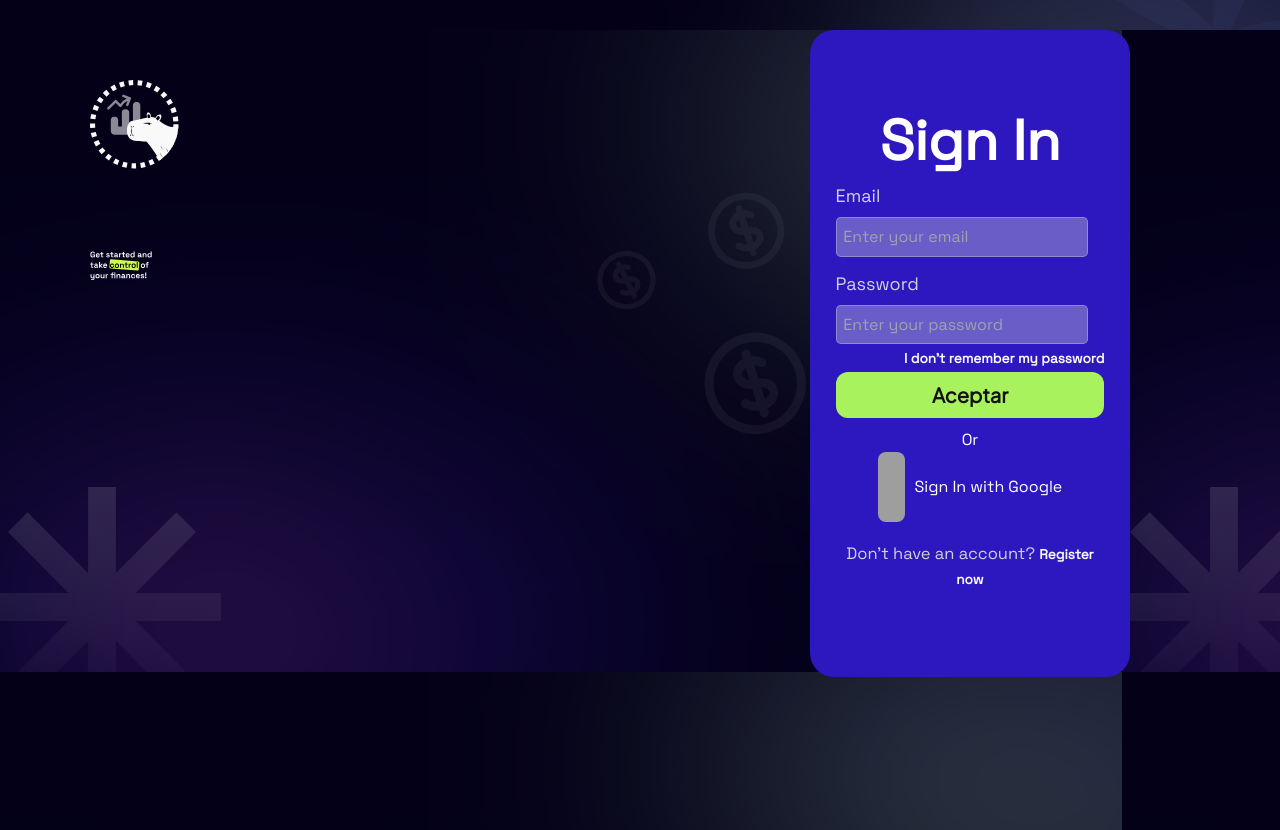
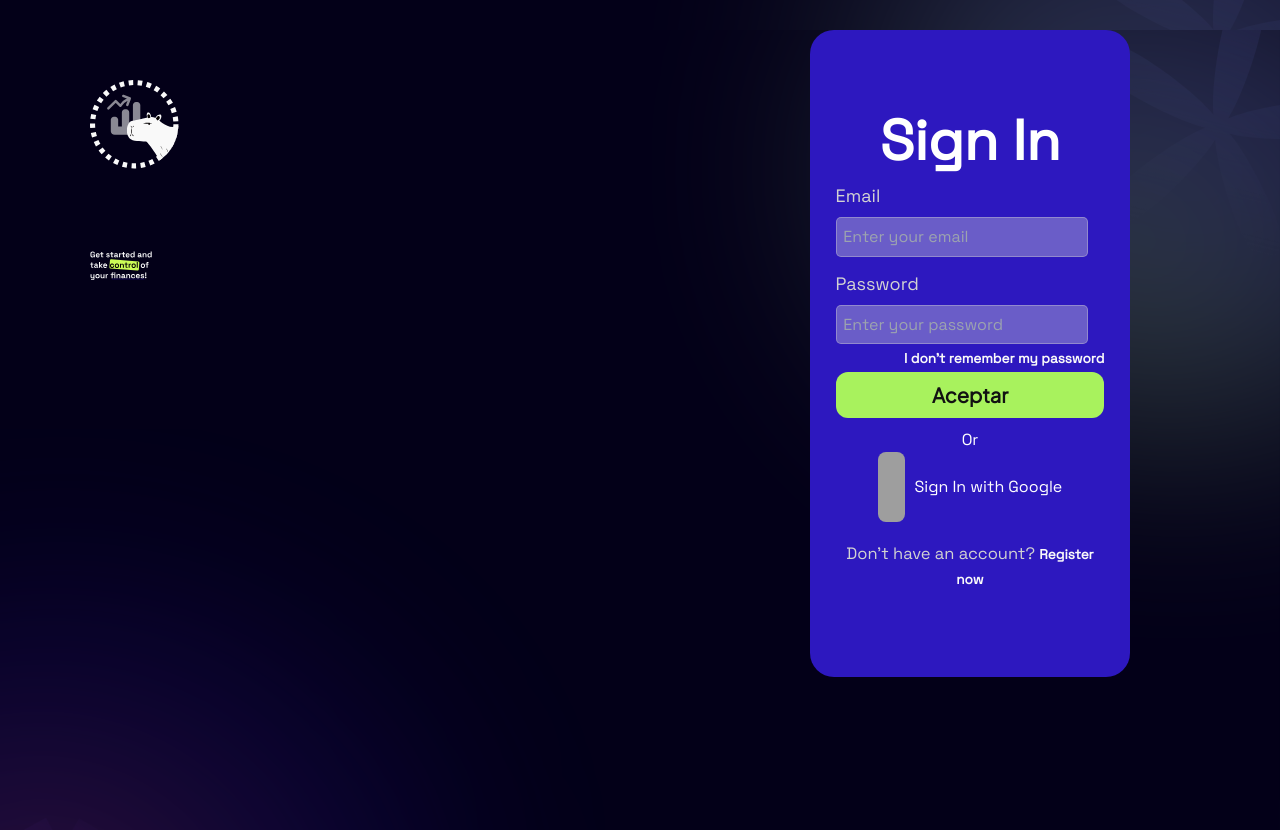
Before and after one commit to yabuJunn/CapyWeb, a React (Vite) app: page /#/login in a window 1280 px wide. Built offline with nearby package versions, Linux system fonts and the light colour scheme; no server answers; sample sign-in values are in the browser's storage; grey boxes are pictures that could not be loaded; a web font is replaced by a local one.

Commit message:
Styles: Added background to ExpensesAndIncome screen

```diff
--- a/src/pages/IncomeAndIncrease/ExpensesAndIncome.css
+++ b/src/pages/IncomeAndIncrease/ExpensesAndIncome.css
@@ -3,13 +3,16 @@
     grid-template-rows: repeat(2, 1fr);
     gap: 9px 9px;
     grid-auto-flow: row;
+    margin-left: 150px;
+    margin-top: -400px;
+
 }
 
 .main-div {
     grid-area: 1 / 1 / 2 / 3;
     background-color: rgb(115, 115, 231);
     display: flex;
-    align-items: center;
+    align-items: left;
 }
 
 .right-div {
@@ -32,9 +35,10 @@
     background-color: rgb(108, 113, 211);
 }
 .page{
-    background-image: url('../../assets/svg/fondoLogin.svg');
+    background-image: url('../../assets/svg/DashboardScreen.svg');
+    background-size: cover;
 }
+.page h1{
+    color: white;
 
-h1{
-    color: white;
 }
```
